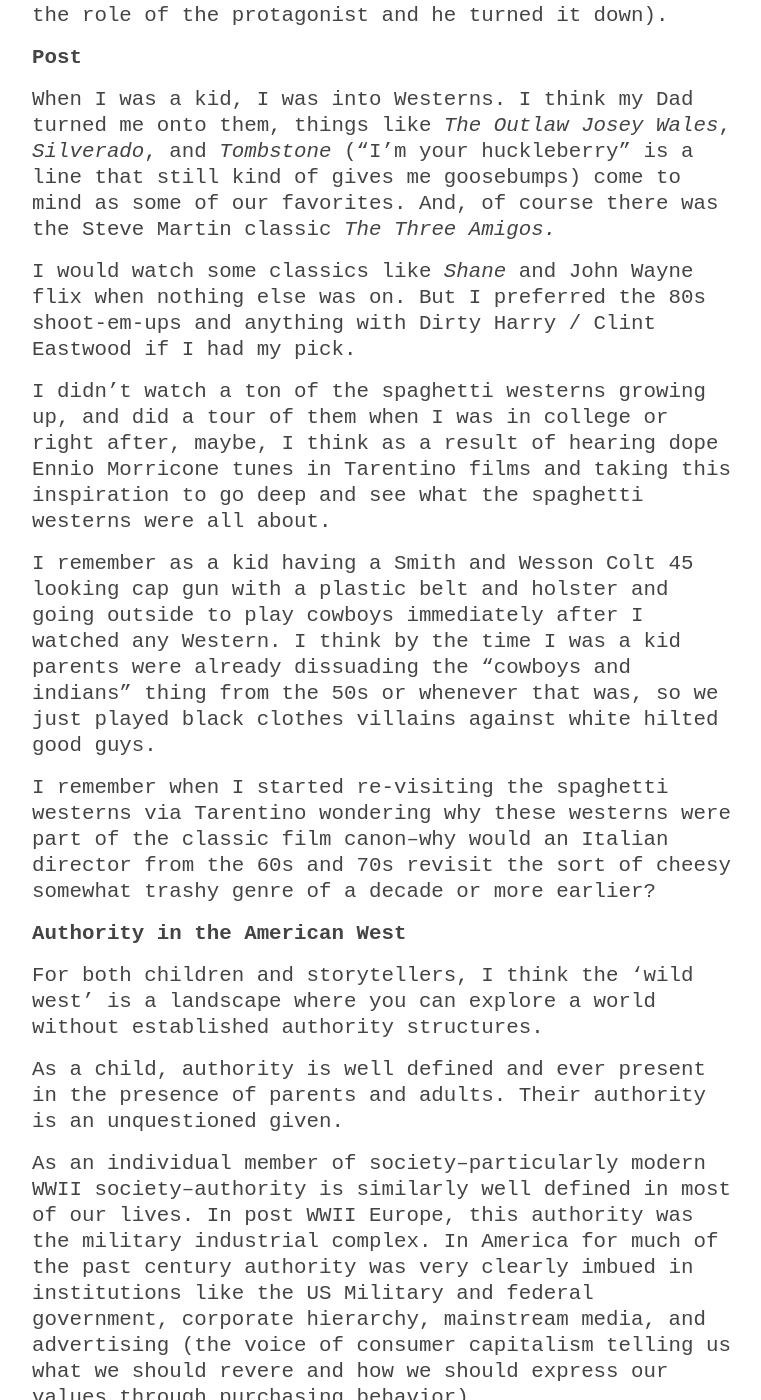
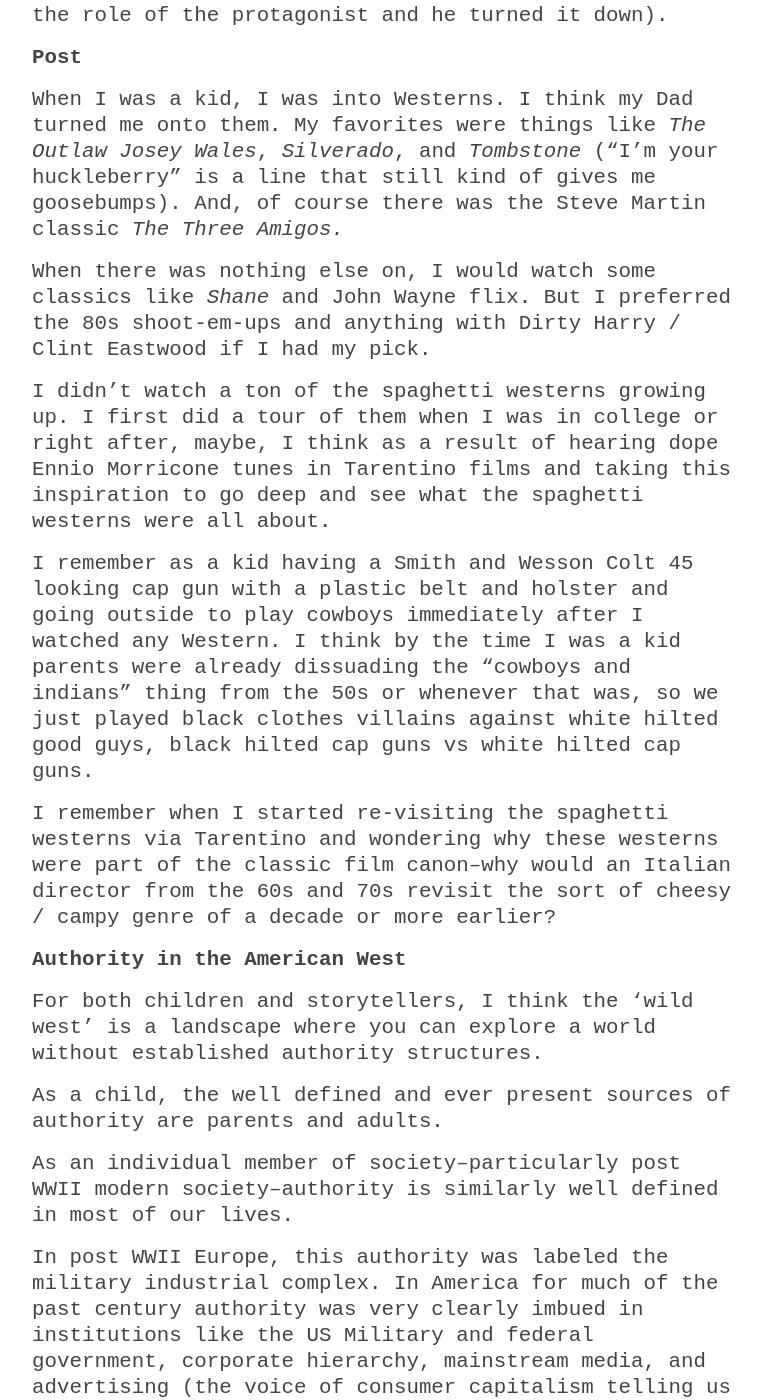
Before and after one commit to kortina/oakland-film-club-OLD, a Jekyll site: the page built from _posts/2019-05-08-film-club-18-once-upon-a-time-in-the-west.md, in a window 1280 px wide and 1400 px high, scrolled down 912 px. Shown: the whole window, without its empty margins (258-1019 px from the left). Built offline with Jekyll 4.4.1, drawn with Linux system fonts in a browser that asks for light colours; some of the changed text lies outside the part shown.

Commit message:
final edits

```diff
--- a/_posts/2019-05-08-film-club-18-once-upon-a-time-in-the-west.md
+++ b/_posts/2019-05-08-film-club-18-once-upon-a-time-in-the-west.md
@@ -14,15 +14,15 @@
 
 ### Post
 
-When I was a kid, I was into Westerns. I think my Dad turned me onto them, things like _The
+When I was a kid, I was into Westerns. I think my Dad turned me onto them. My favorites were things like _The
 Outlaw Josey Wales_, _Silverado_, and _Tombstone_ ("I'm your huckleberry" is a line that
-still kind of gives me goosebumps) come to mind as some of our favorites.
+still kind of gives me goosebumps).
 And, of course there was the Steve Martin classic _The Three Amigos._
 
-I would watch some classics like _Shane_ and John Wayne flix when nothing else was on. But I
+When there was nothing else on, I would watch some classics like _Shane_ and John Wayne flix. But I
 preferred the 80s shoot-em-ups and anything with Dirty Harry / Clint Eastwood if I had my pick.
 
-I didn't watch a ton of the spaghetti westerns growing up, and did a tour of them when I was in
+I didn't watch a ton of the spaghetti westerns growing up. I first did a tour of them when I was in
 college or right after, maybe, I think as a result of hearing dope Ennio Morricone tunes in
 Tarentino films and taking this inspiration to go deep and see what the spaghetti westerns were all
 about.
@@ -30,26 +30,27 @@
 I remember as a kid having a Smith and Wesson Colt 45 looking cap gun with a plastic belt and
 holster and going outside to play cowboys immediately after I watched any Western. I think by the
 time I was a kid parents were already dissuading the "cowboys and indians" thing from the 50s
-or whenever that was, so we just played black clothes villains against white hilted good guys.
+or whenever that was, so we just played black clothes villains against white hilted good guys, black
+hilted cap guns vs white hilted cap guns.
 
-I remember when I started re-visiting the spaghetti westerns via Tarentino wondering why
+I remember when I started re-visiting the spaghetti westerns via Tarentino and wondering why
 these westerns were part of the classic film canon--why would an Italian director from the 60s and
-70s revisit the sort of cheesy somewhat trashy genre of a decade or more earlier?
+70s revisit the sort of cheesy / campy genre of a decade or more earlier?
 
 #### Authority in the American West
 
 For both children and storytellers, I think the 'wild west' is a landscape where you can explore a
 world without established authority structures.
 
-As a child, authority is well defined and ever present in the presence of parents and adults. Their
-authority is an unquestioned given.
+As a child, the well defined and ever present sources of authority are parents and adults.
 
-As an individual member of society--particularly modern WWII society--authority is similarly well
-defined in most of our lives. In post WWII Europe, this authority was the military industrial
-complex. In America for much of the past century authority was very clearly imbued in institutions
-like the US Military and federal government, corporate hierarchy, mainstream media, and advertising
-(the voice of consumer capitalism telling us what we should revere and how we should express our
-values through purchasing behavior).
+As an individual member of society--particularly post WWII modern society--authority is similarly well
+defined in most of our lives.
+
+In post WWII Europe, this authority was labeled the military industrial complex. In America for much of the
+past century authority was very clearly imbued in institutions like the US Military and federal
+government, corporate hierarchy, mainstream media, and advertising (the voice of consumer capitalism
+telling us what we should revere and how we should express our values through purchasing behavior).
 
 These institutions were a ubiquitous and stable source of order and hierarchy for so long that it
 became easy to forget that their authority was some mixture of earned, arbitrary, and miraculous.
@@ -58,8 +59,8 @@
 Authority in the New
 Millennium](https://medium.com/@kortina/the-revolt-of-the-public-and-the-crisis-of-authority-in-the-new-millennium-6158f2fcb488),
 I have become much more aware of the fragility of the socially constructed fabric and authority of
-these institutions, as well as the growing awareness of the general public that non of the emperors
-are wearing any clothes.
+these institutions, more aware the growing awakening of the general public to the fact that none of
+the emperors are wearing any clothes.
 
 The American West is an ideal landscape for exploring the behavior of individuals and groups
 operating without any of the constraints or benefits of modern institutional authority. It's a sort
@@ -75,11 +76,3 @@
 
 What compels moral action and how likely are individuals to adopt a code of ethics in the absence of
 police enforcement?
-
-As public trust in twentieth century institutions and sources of authority continues to erode, these
-questions are becoming once again critical to consider, perhaps most popularly explored in fiction
-not of the American West but in Westeros, the fantastic world of _Game of Thrones._
-
-In many ways, the twenty-first century is headed back to the 'wild west' and stories set in these
-landscapes provide us a toolkit enabling us to run simulations that help us understand our position
-as individuals operating within worlds absent of stable and centralized authority.
```
